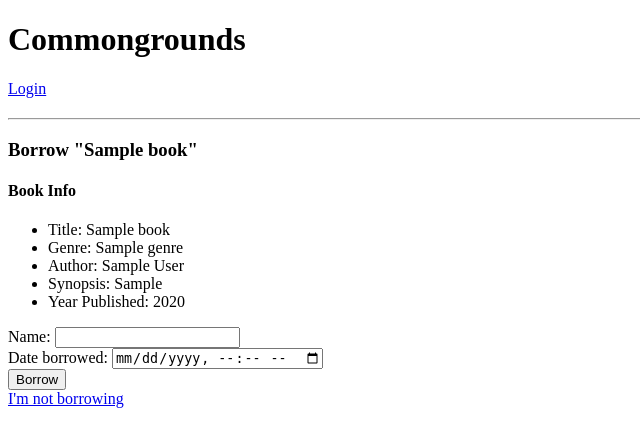
After one commit to lioraongsamson-sketch/commongrounds-F-20, a Django app: page /bookclub/book/1/borrow/ in a window 1280 px wide. The commit adds this page. Shown: the top 447 px of the page, without its empty margins (0-640 px from the left). Run offline with Django 5.2, Linux system fonts and the light colour scheme; tables that the repository leaves empty hold one stand-in row (values such as "Sample post").

Commit message:
created template and form for BookBorrowView

```diff
--- a/commongrounds/bookclub/forms.py
+++ b/commongrounds/bookclub/forms.py
@@ -1,5 +1,5 @@
 from django import forms
-from .models import Book, BookReview
+from .models import Book, BookReview, Borrow
 
 
 class BookForm(forms.ModelForm):
@@ -17,3 +17,14 @@ class BookReviewForm(forms.ModelForm):
     class Meta:
         model = BookReview
         exclude = ('user_reviewer','anon_reviewer','book',)
+
+
+class BookBorrowForm(forms.ModelForm):
+    class Meta:
+        model = Borrow
+        fields = ['name', 'date_borrowed',]
+        widgets ={
+            'date_borrowed': forms.TextInput(
+                attrs={'type': 'datetime-local'}
+            )
+        }
--- a/commongrounds/bookclub/models.py
+++ b/commongrounds/bookclub/models.py
@@ -63,3 +63,9 @@ class Borrow(models.Model): #TO-DO: Fix when logged in/not
     name = models.CharField() #set when not logged in
     date_borrowed = models.DateField()
     date_to_return = models.DateField()
+
+    def __str__(self):
+        if self.request.user.is_authenticated:
+            return f"Borrowed by {self.borrower}"
+        else:
+            return f"Borrowed by {self.name}"
--- /dev/null
+++ b/commongrounds/bookclub/templates/book_borrow.html
@@ -0,0 +1,23 @@
+{% extends 'base.html' %}
+
+{% block content %}
+    <h3>Borrow "{{ book.title }}"</h3>
+
+    <h4>Book Info</h4>
+    <ul>
+        <li>Title: {{ book.title }}</li>
+        <li>Genre: {{ book.genre }}</li>
+        <li>Author: {{ book.author }}</li>
+        <li>Synopsis: {{ book.synopsis }}</li>
+        <li>Year Published: {{ book.publication_year }}</li>
+    </ul>
+
+    <form method="POST">
+        {% csrf_token %}
+        {{ form }}
+        <input type="submit" name="submit" value="Borrow">
+    </form>
+
+<a href="{% url 'bookclub:book_list' %}">I'm not borrowing</a>
+
+{% endblock %}
--- a/commongrounds/bookclub/urls.py
+++ b/commongrounds/bookclub/urls.py
@@ -1,5 +1,5 @@
 from django.urls import path
-from .views import BookListView, BookDetailView, BookCreateView, BookUpdateView
+from .views import BookListView, BookDetailView, BookCreateView, BookUpdateView, BookBorrowView
 
 urlpatterns = [
     path("books/", BookListView.as_view(), name="book_list"),
@@ -9,6 +9,7 @@ urlpatterns = [
         name="book_detail"),
     path("book/add/", BookCreateView.as_view(), name="book_create"),
     path("book/<int:pk>/edit/", BookUpdateView.as_view(), name="book_edit"),
+    path("book/<int:pk>/borrow/", BookBorrowView.as_view(), name="book_borrow")
 ]
 
 app_name = "bookclub"
--- a/commongrounds/bookclub/views.py
+++ b/commongrounds/bookclub/views.py
@@ -1,17 +1,17 @@
-from .models import Book, BookReview
-from .forms import BookForm, BookUpdateForm, BookReviewForm
+from .models import Book, BookReview, Borrow, Bookmark
+from .forms import BookForm, BookUpdateForm, BookReviewForm, BookBorrowForm
 from django.views.generic.list import ListView
 from django.views.generic.detail import DetailView
 from django.views.generic.edit import CreateView, UpdateView
 from django.contrib.auth.mixins import LoginRequiredMixin
 from accounts.mixins import RoleRequiredMixin
 from django.urls import reverse, reverse_lazy
-from django.shortcuts import redirect
 
 
 
 class BookListView(ListView):
     model = Book
+    context_object_name = "book"
     template_name = "book_list.html"
 
     # def get_context_data(self, **kwargs):
@@ -45,12 +45,15 @@ class BookDetailView(DetailView):
     def post(self, request, *args, **kwargs):
         book = self.get_object()
 
-        review = BookReviewForm(request.POST)
-        if review.is_valid():
-            r = review.save(commit=False)
-            r.user = request.user
-            r.book = book
-            r.save()
+        #if self.request.user.is_authenticated:
+
+
+        form = BookReviewForm(request.POST)
+        if form.is_valid():
+            review = form.save(commit=False)
+            review.user = request.user
+            review.book = book
+            review.save()
         return self.get(request, *args, **kwargs)
 
 
@@ -73,5 +76,18 @@ class BookUpdateView(RoleRequiredMixin, UpdateView):
     form_class = BookUpdateForm
 
     def form_valid(self, form):
-        book = form.save(commit=False)
+        form.save(commit=False)
         return super().form_valid(form)
+
+
+class BookBorrowView(UpdateView):
+    model = Borrow
+    form_class = BookBorrowForm
+    template_name = "book_borrow.html"
+
+    def get_queryset(self):
+        queryset = Book.objects.all()
+        return queryset
+
+    def post(self, request, *args, **kwargs):
+        form = BookBorrowForm(request.POST)
```
Also changed, not shown: commongrounds/bookclub/templates/book_detail.html (+7 -1 lines).
